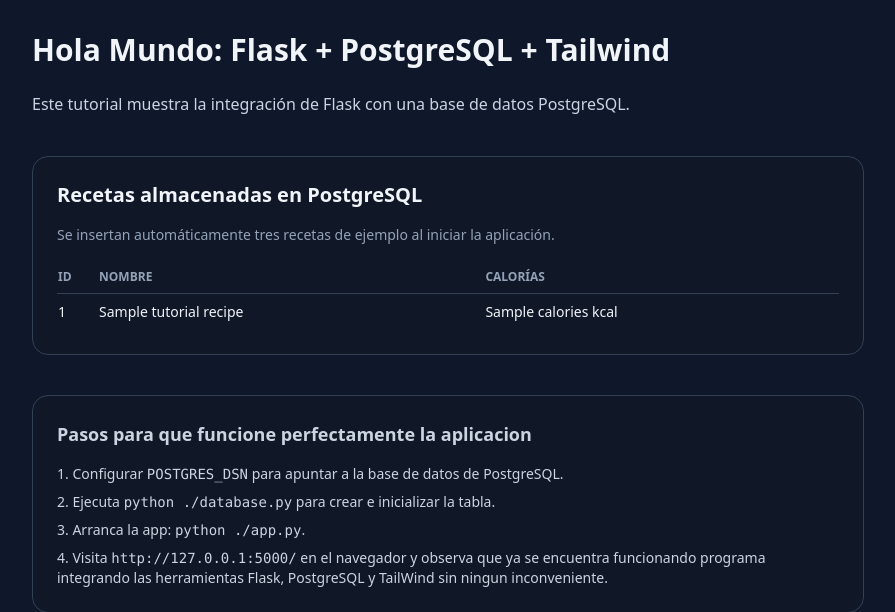
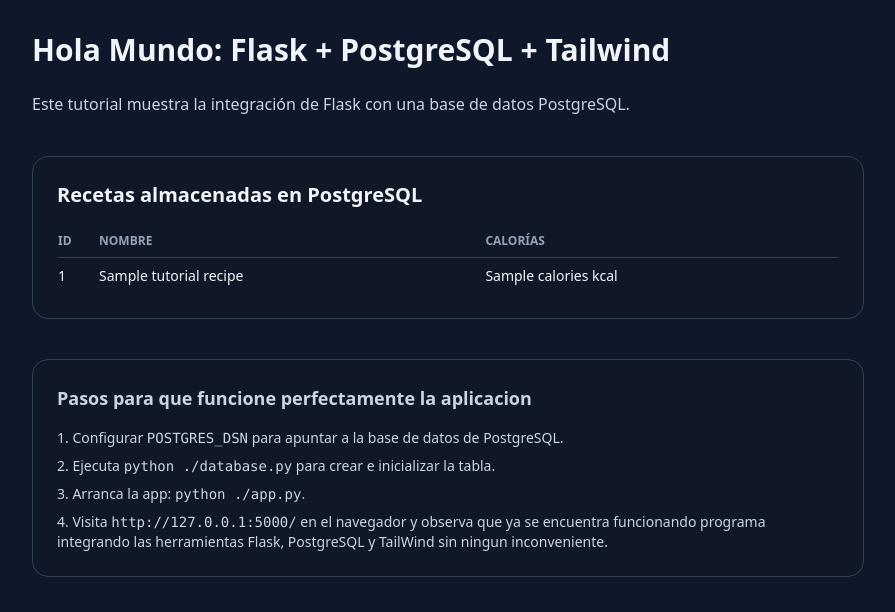
Before and after one commit to cxbeltzz/SmartBite, a Flask app: page / in a window 1280 px wide. Shown: the top 612 px of the page, without its empty margins (192-1087 px from the left). Run offline with Flask 3, Linux system fonts and the light colour scheme; a database or web service that is not in the repository returns one stand-in record (values such as "Sample title"); some libraries are stand-ins or nearby versions.

Commit message:
Update index.html

```diff
--- a/Proyecto/tutorial/templates/index.html
+++ b/Proyecto/tutorial/templates/index.html
@@ -8,7 +8,7 @@
 
 <section class="bg-surface/90 border border-slate-700 rounded-2xl p-6 space-y-4">
     <h2 class="text-xl font-semibold">Recetas almacenadas en PostgreSQL</h2>
-    <p class="text-sm text-slate-400">Se insertan automáticamente tres recetas de ejemplo al iniciar la aplicación.</p>
+    <p class="text-sm text-slate-400"></p>
     <table class="w-full text-left text-sm">
         <thead class="text-slate-400 uppercase text-xs">
             <tr>
```
